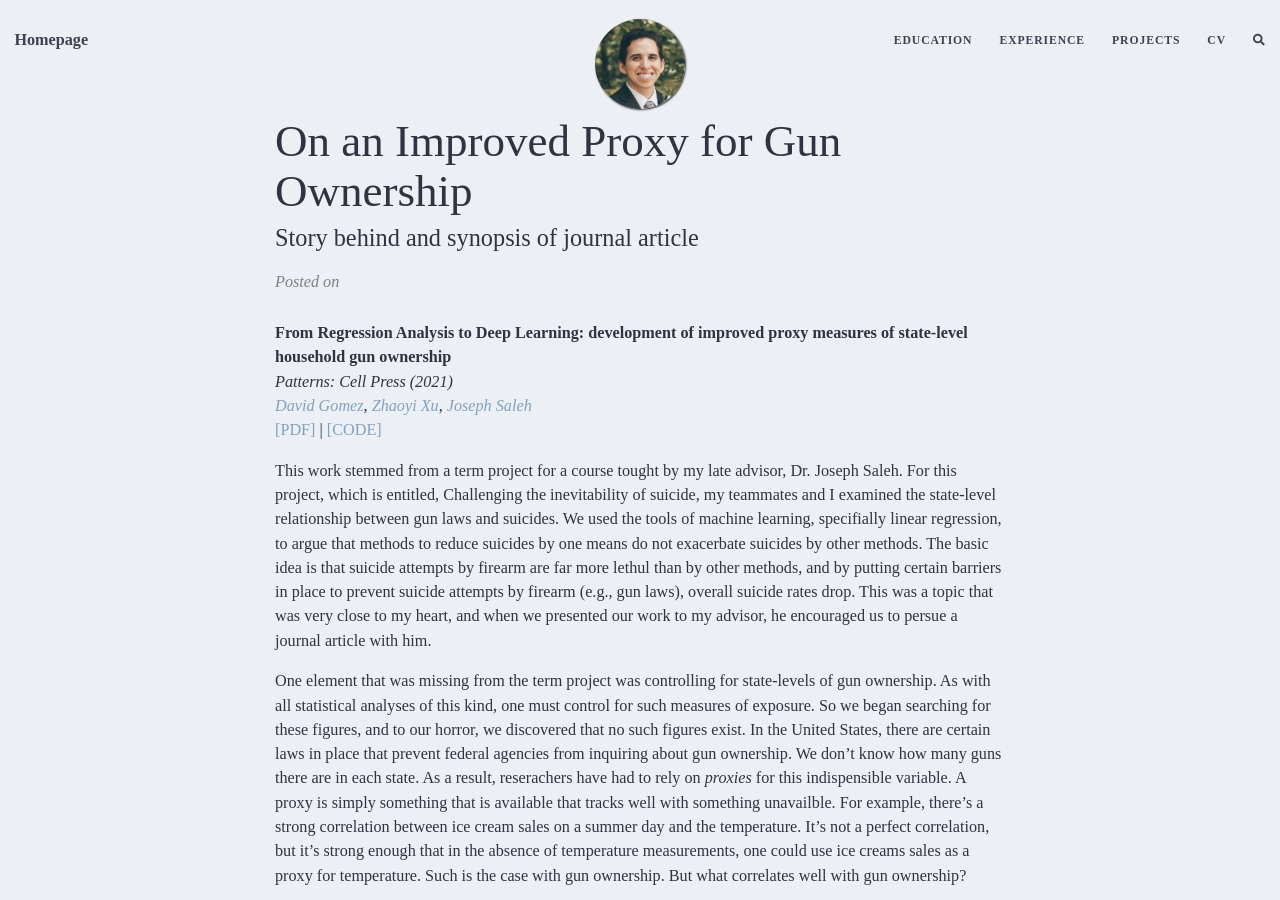
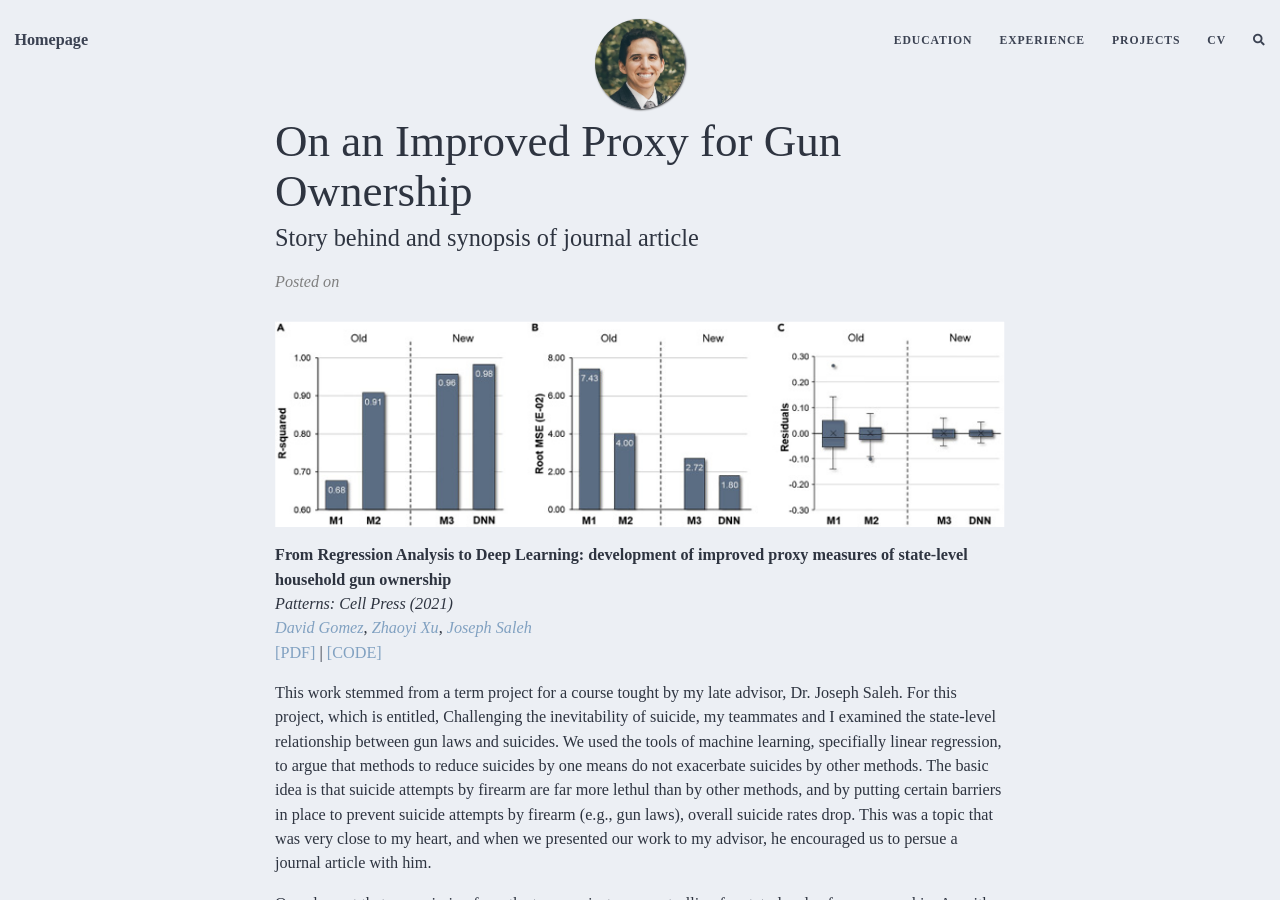
Before and after one commit to dbgomez94/dbgomez94.github.io, a Jekyll site: the page built from pages/projects/2022-07-26-go-proxy.md, in a window 1280 px wide and 900 px high. Built offline with Jekyll 4.4.1, drawn with Linux system fonts in a browser that asks for light colours; nearby versions of some CDN libraries; comment, search, counter and statistics services are not loaded.

Commit message:
test image

```diff
--- a/pages/projects/2022-07-26-go-proxy.md
+++ b/pages/projects/2022-07-26-go-proxy.md
@@ -3,6 +3,8 @@ layout: post
 title: On an Improved Proxy for Gun Ownership
 subtitle: Story behind and synopsis of journal article
 ---
+
+![Test image](/assets/img/go-proxy-performance.png)
 
 **From Regression Analysis to Deep Learning: development of improved proxy measures of state-level household gun ownership** \
 _Patterns: Cell Press (2021)_ \
```
